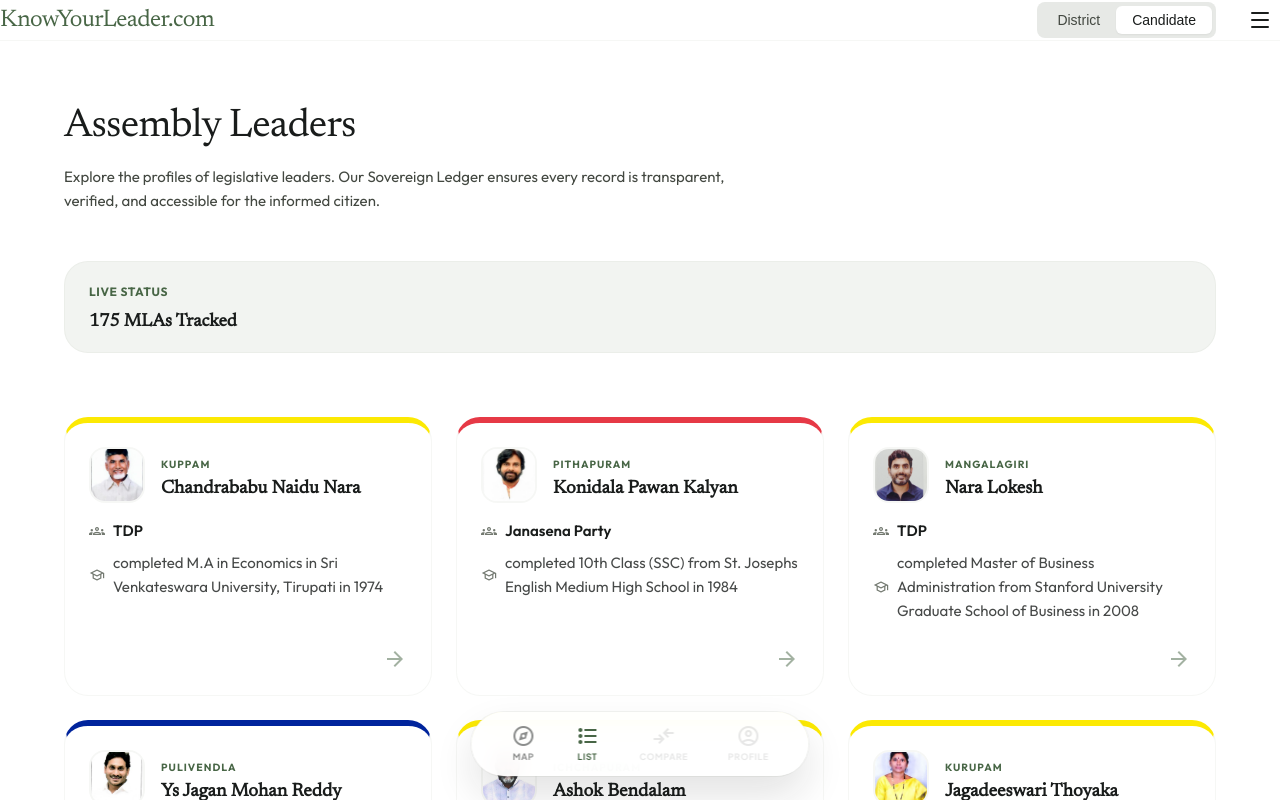
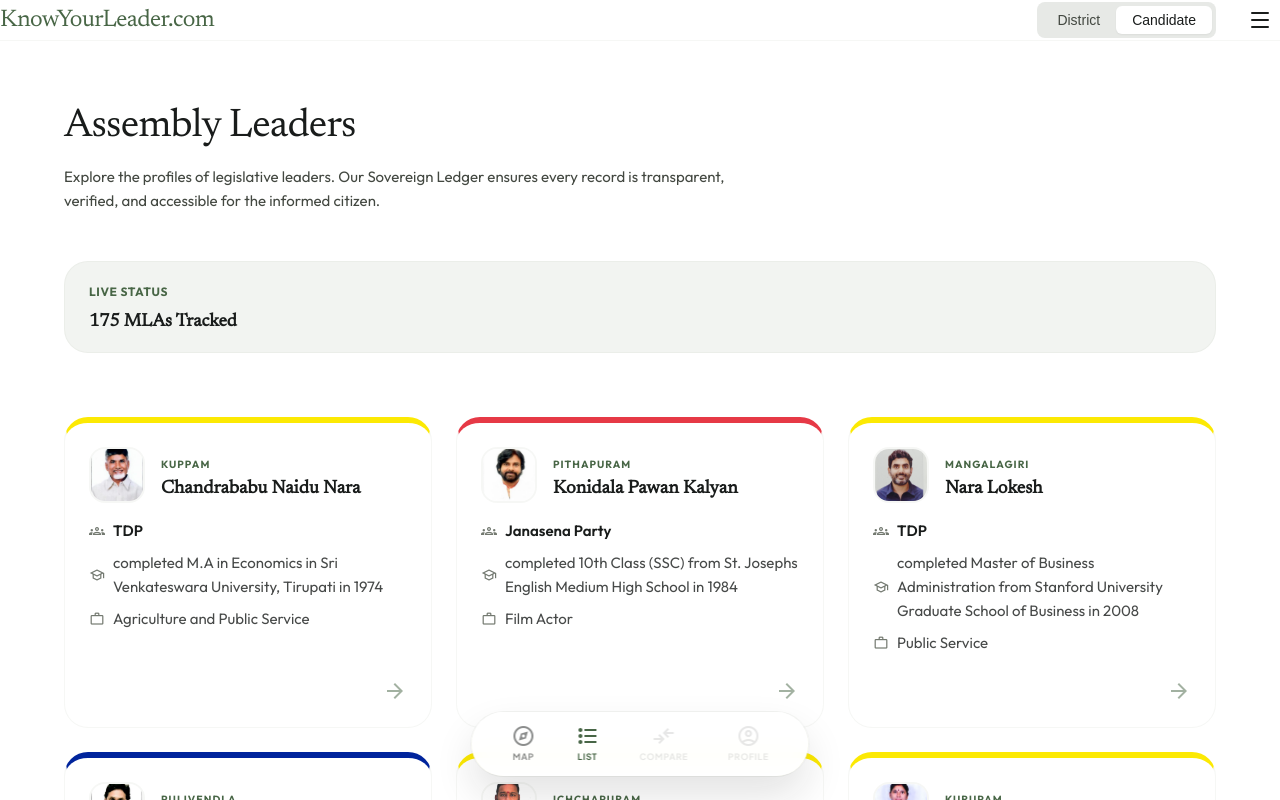
Before and after one commit to gowtham5m11/leaderledger, a React (Vite) app: page /#/list in a window 1280 px wide. Built offline with nearby package versions, Linux system fonts and the light colour scheme.

Commit message:
reflected changes on website

```diff
--- a/src/components/CandidateProfile.jsx
+++ b/src/components/CandidateProfile.jsx
@@ -27,6 +27,7 @@
   const displayMinistry = candidate.ministry || "Legislative Leader";
   const displayCriminalCases = candidate.criminal_cases || "0";
   const displayEducation = candidate.education || "Information not available";
+  const displayProfession = candidate.profession || "Information not available";
 
 
   return (
@@ -167,6 +168,10 @@
                 <div style={{ gridColumn: 'span 3' }}>
                   <p className="label-sm text-outline" style={{ marginBottom: '0.25rem' }}>Education</p>
                   <p style={{ fontWeight: 600, color: 'var(--on-surface)' }}>{displayEducation}</p>
+                </div>
+                <div style={{ gridColumn: 'span 3' }}>
+                  <p className="label-sm text-outline" style={{ marginBottom: '0.25rem' }}>Profession</p>
+                  <p style={{ fontWeight: 600, color: 'var(--on-surface)' }}>{displayProfession}</p>
                 </div>
 
                 {/* Social Media Links */}
--- a/src/components/CandidateView.jsx
+++ b/src/components/CandidateView.jsx
@@ -118,6 +118,10 @@
                       <p className="text-[9px] font-bold text-outline uppercase tracking-widest mb-0.5">Age</p>
                       <p className="text-xs font-semibold">{candidate.age || candidate.dob || 'N/A'}</p>
                    </div>
+                   <div className="col-span-2">
+                      <p className="text-[9px] font-bold text-outline uppercase tracking-widest mb-0.5">Profession</p>
+                      <p className="text-xs font-semibold overflow-hidden text-ellipsis whitespace-nowrap">{candidate.profession || 'N/A'}</p>
+                   </div>
                 </div>
               </div>
 
--- a/src/components/LeaderCard.jsx
+++ b/src/components/LeaderCard.jsx
@@ -1,7 +1,7 @@
 import React from 'react';
 
 const LeaderCard = ({ leader, onClick }) => {
-  const { name, constituency, party, education, criminal_cases } = leader;
+  const { name, constituency, party, education, profession, criminal_cases } = leader;
 
   // Format party for styling
   const partyLower = party.toLowerCase();
@@ -46,6 +46,15 @@
           </span>
           <span className="body-md" style={{ opacity: 0.8 }}>{education}</span>
         </div>
+
+        {profession && (
+          <div style={{ display: 'flex', alignItems: 'center', gap: '0.5rem' }}>
+            <span className="material-symbols-outlined" style={{ fontSize: '1rem', color: 'var(--outline)' }}>
+              work
+            </span>
+            <span className="body-md" style={{ opacity: 0.8 }}>{profession}</span>
+          </div>
+        )}
       </div>
 
       <div className="card-footer" style={{ marginTop: 'auto', paddingTop: '0.5rem', display: 'flex', justifyContent: 'flex-end' }}>
```
Also changed, not shown: src/data/candidates.json, 1 other file (tests, documents, lock files or other folders).
